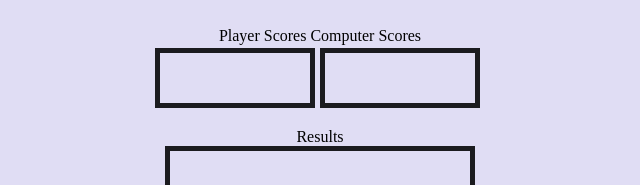
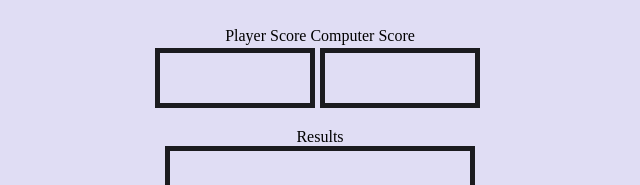
Before and after one commit to brenda127s/odin-rock-paper-scissors, a plain HTML site: page index.html in a window 1280 px wide. Shown: the part 418-603 px from the top of the page, 320-960 px from the left. Drawn offline with Linux system fonts and the light colour scheme.

Commit message:
typo fixed

```diff
--- a/index.html
+++ b/index.html
@@ -19,8 +19,8 @@
         </div>
 
         <div class="labels">
-            <span id="playerLabel">Player Scores</span>
-            <span id="compLabel">Computer Scores</span>
+            <span id="playerLabel">Player Score</span>
+            <span id="compLabel">Computer Score</span>
         </div>
 
         <div class="scores">
```
